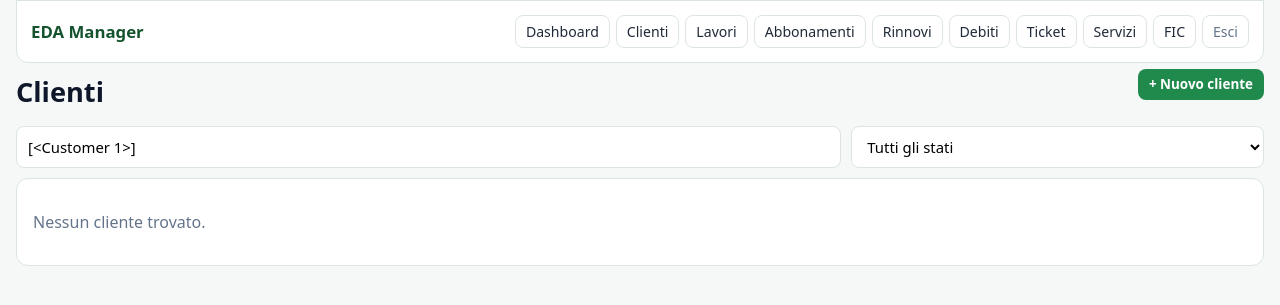
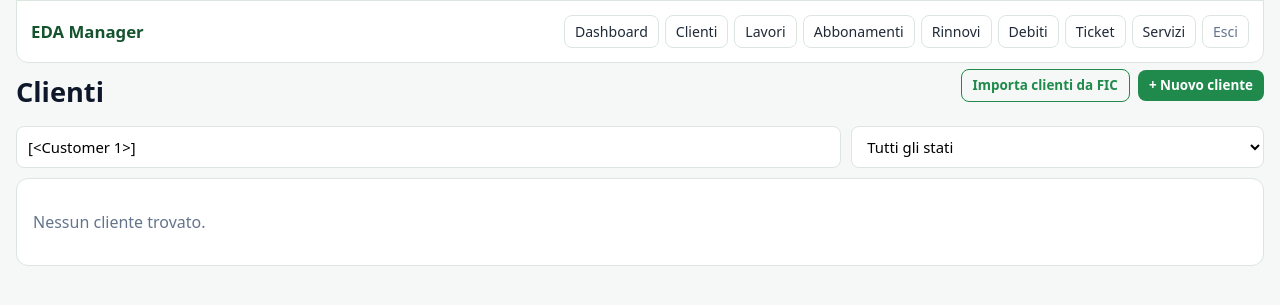
Before and after one commit to DanieleRamacci/sito-easydigital, a Flask app: template manager-flask/templates/customers.html in a window 1280 px wide. Shown: the top 305 px of the page. Run offline with Flask 3, Linux system fonts and the light colour scheme; the template is opened without the code that fills it: values that come from a table or form of the project are taken from there, others are empty; data comes from the database, SQL or seed files in the repository; some libraries are stand-ins or nearby versions.

Commit message:
fix dashbaord e flusso fic

```diff
--- a/manager-flask/eda_manager/views/web.py
+++ b/manager-flask/eda_manager/views/web.py
@@ -1088,7 +1088,8 @@ def fic_importa_clienti_page():
     """Page to import / link FIC clients to EDA customers."""
     from ..services.fic import fic_enabled, fetch_all_clients
     if not fic_enabled():
-        return redirect("/gestionale")
+        return render_template("fic_importa_clienti.html", rows=[],
+                               error="FattureInCloud non configurato: aggiungi FIC_BEARER_TOKEN e FIC_COMPANY_ID nelle variabili d'ambiente e rideploya il container.")
 
     fic_clients, error = fetch_all_clients()
 
--- a/manager-flask/templates/base.html
+++ b/manager-flask/templates/base.html
@@ -20,7 +20,6 @@
           <a href="/gestionale/debiti">Debiti</a>
           <a href="/gestionale/ticket">Ticket</a>
           <a href="/gestionale/servizi">Servizi</a>
-          <a href="/gestionale/fic/importa-clienti">FIC</a>
           <a href="/logout" class="nav-logout">Esci</a>
         </nav>
       </header>
--- a/manager-flask/templates/customers.html
+++ b/manager-flask/templates/customers.html
@@ -5,6 +5,7 @@
     <h1>Clienti</h1>
   </div>
   <div class="header-actions">
+    <a href="/gestionale/fic/importa-clienti" class="btn btn-sm btn-outline">Importa clienti da FIC</a>
     <a href="/gestionale/clienti/nuovo" class="btn btn-sm">+ Nuovo cliente</a>
   </div>
 </div>
```
